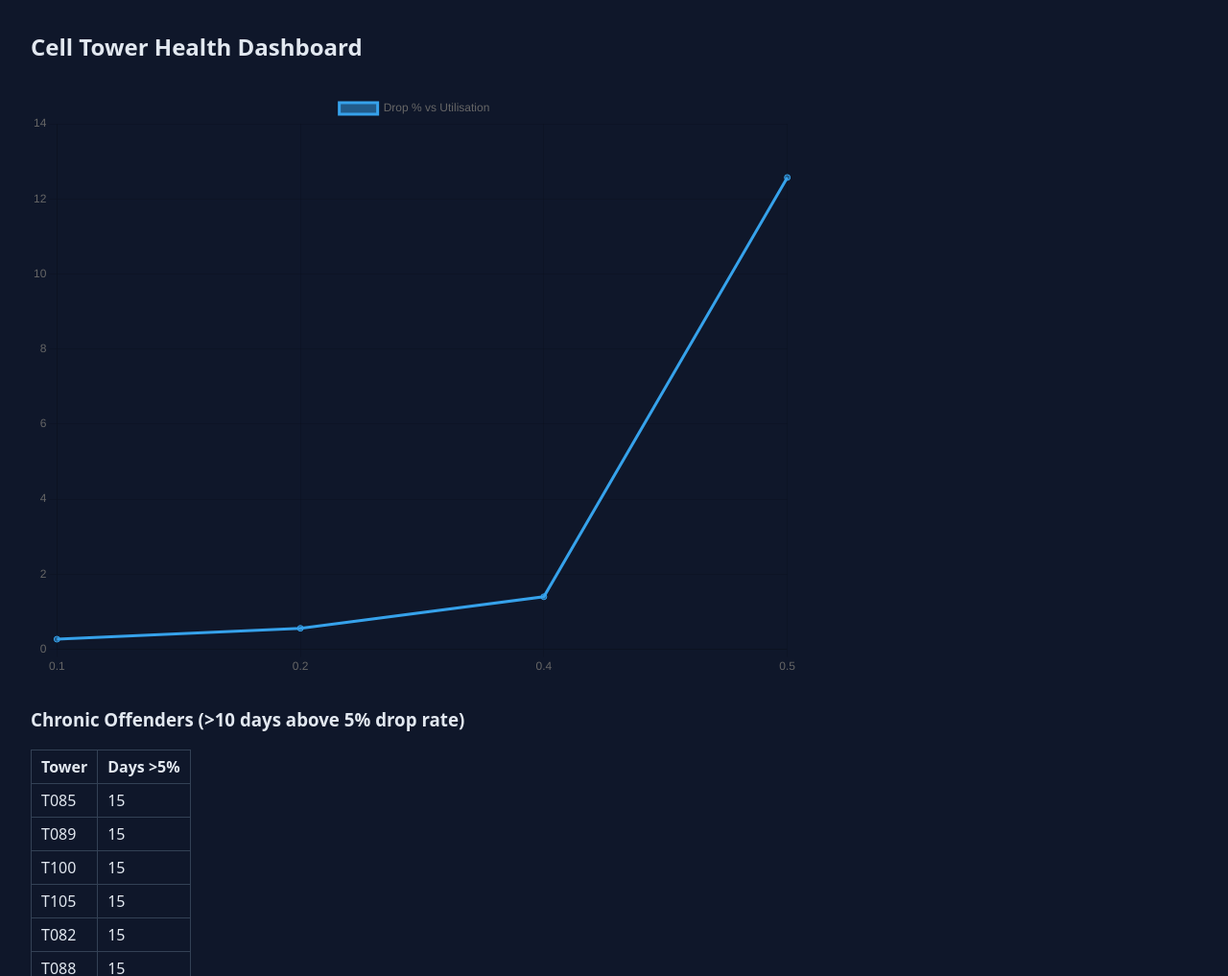
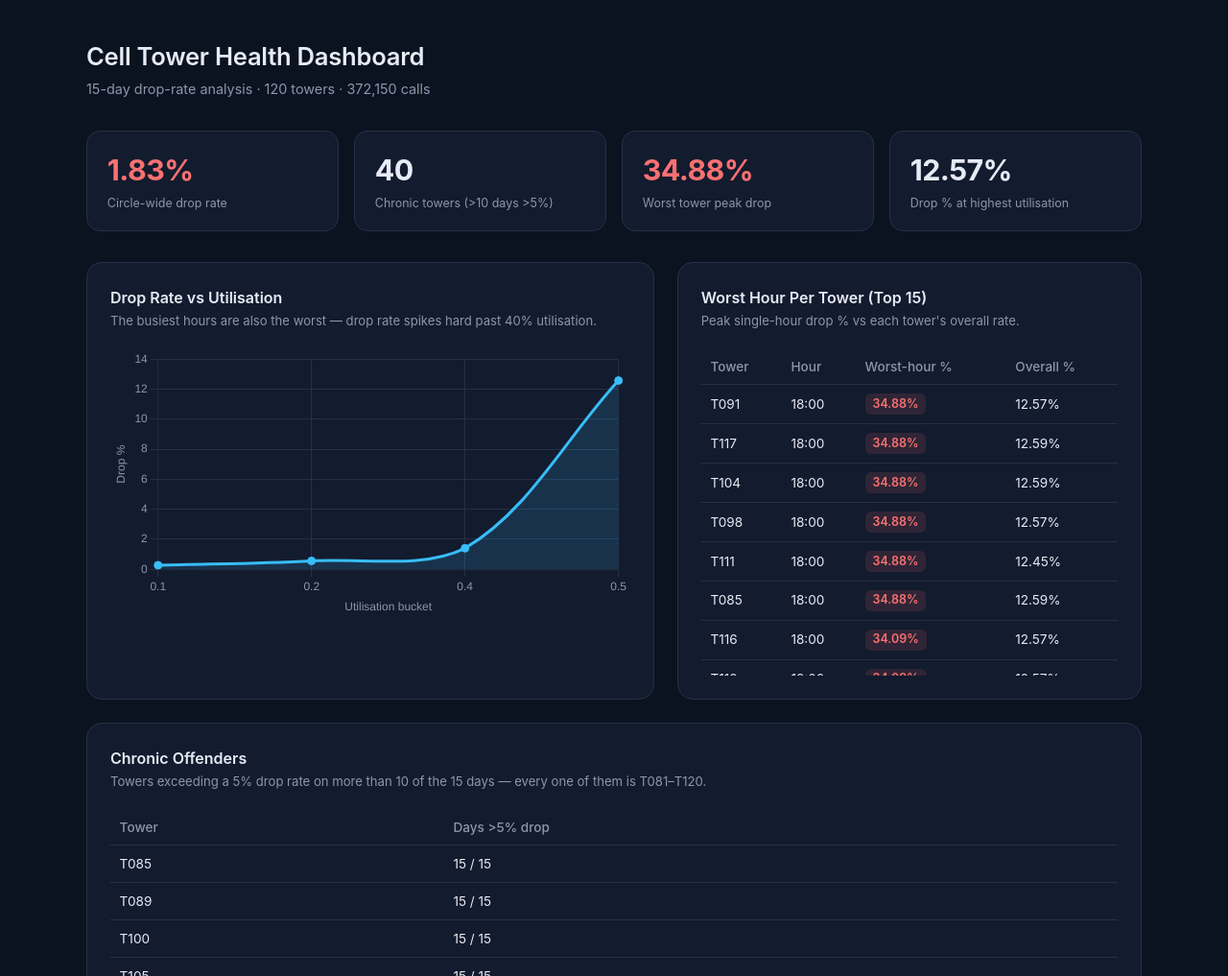
Before and after one commit to ChiragSharma2026/capstone-cell-tower-health, a plain HTML site: page dashboard/index.html in a window 1280 px wide. Shown: the top 1017 px of the page at 96% size. Drawn offline with nearby package versions, Linux system fonts and the light colour scheme.

Commit message:
improve dashboard layout

```diff
--- a/dashboard/index.html
+++ b/dashboard/index.html
@@ -1,29 +1,128 @@
 <!DOCTYPE html>
-<html>
+<html lang="en">
 <head>
 <meta charset="UTF-8">
+<meta name="viewport" content="width=device-width, initial-scale=1">
 <title>Cell Tower Health</title>
 <script src="https://cdnjs.cloudflare.com/ajax/libs/Chart.js/4.4.0/chart.umd.min.js"></script>
-<style>body{font-family:system-ui;margin:2rem;background:#0f172a;color:#e2e8f0}
-canvas{max-width:800px;margin:2rem 0}table{border-collapse:collapse}
-td,th{border:1px solid #334155;padding:6px 10px}</style>
+<style>
+  :root{
+    --bg:#0b1220; --card:#131b2e; --border:#243146;
+    --text:#e6ebf5; --sub:#8b97ac; --accent:#38bdf8; --danger:#f87171; --ok:#34d399;
+  }
+  *{box-sizing:border-box}
+  body{
+    margin:0; background:var(--bg); color:var(--text);
+    font:15px/1.5 -apple-system,system-ui,"Segoe UI",sans-serif;
+    padding:2.5rem 1.5rem;
+  }
+  .wrap{max-width:1100px;margin:0 auto}
+  h1{font-size:1.6rem;font-weight:600;letter-spacing:-0.01em;margin:0 0 .25rem}
+  .sub{color:var(--sub);margin:0 0 2rem;font-size:.9rem}
+
+  .stats{display:grid;grid-template-columns:repeat(auto-fit,minmax(160px,1fr));gap:1rem;margin-bottom:2rem}
+  .stat{background:var(--card);border:1px solid var(--border);border-radius:14px;padding:1.1rem 1.3rem}
+  .stat .num{font-size:1.9rem;font-weight:650;letter-spacing:-0.02em}
+  .stat .lbl{color:var(--sub);font-size:.78rem;margin-top:.2rem}
+  .stat.warn .num{color:var(--danger)}
+
+  .card{background:var(--card);border:1px solid var(--border);border-radius:16px;padding:1.5rem;margin-bottom:1.5rem}
+  .card h2{font-size:1rem;font-weight:600;margin:0 0 .2rem}
+  .card p.desc{color:var(--sub);font-size:.82rem;margin:0 0 1.2rem}
+
+  .chart-box{position:relative;height:280px}
+
+  table{width:100%;border-collapse:collapse;font-size:.85rem}
+  th{text-align:left;color:var(--sub);font-weight:500;padding:.5rem .6rem;border-bottom:1px solid var(--border)}
+  td{padding:.55rem .6rem;border-bottom:1px solid var(--border)}
+  tr:last-child td{border-bottom:none}
+  .badge{display:inline-block;background:rgba(248,113,113,.12);color:var(--danger);
+    border-radius:6px;padding:.1rem .5rem;font-size:.78rem;font-weight:600}
+
+  .grid2{display:grid;grid-template-columns:1.1fr .9fr;gap:1.5rem}
+  @media (max-width:800px){.grid2{grid-template-columns:1fr}}
+  .scroll{max-height:340px;overflow-y:auto}
+</style>
 </head>
 <body>
-<h2>Cell Tower Health Dashboard</h2>
-<canvas id="utilChart"></canvas>
-<h3>Chronic Offenders (&gt;10 days above 5% drop rate)</h3>
-<table id="chronicTable"></table>
+<div class="wrap">
+  <h1>Cell Tower Health Dashboard</h1>
+  <p class="sub">15-day drop-rate analysis · 120 towers · 372,150 calls</p>
+
+  <div class="stats">
+    <div class="stat warn"><div class="num" id="circleDrop">—</div><div class="lbl">Circle-wide drop rate</div></div>
+    <div class="stat"><div class="num" id="chronicCount">—</div><div class="lbl">Chronic towers (&gt;10 days &gt;5%)</div></div>
+    <div class="stat warn"><div class="num" id="worstPct">—</div><div class="lbl">Worst tower peak drop</div></div>
+    <div class="stat"><div class="num" id="worstUtil">—</div><div class="lbl">Drop % at highest utilisation</div></div>
+  </div>
+
+  <div class="grid2">
+    <div class="card">
+      <h2>Drop Rate vs Utilisation</h2>
+      <p class="desc">The busiest hours are also the worst — drop rate spikes hard past 40% utilisation.</p>
+      <div class="chart-box"><canvas id="utilChart"></canvas></div>
+    </div>
+    <div class="card">
+      <h2>Worst Hour Per Tower (Top 15)</h2>
+      <p class="desc">Peak single-hour drop % vs each tower's overall rate.</p>
+      <div class="scroll">
+        <table id="worstTable"></table>
+      </div>
+    </div>
+  </div>
+
+  <div class="card">
+    <h2>Chronic Offenders</h2>
+    <p class="desc">Towers exceeding a 5% drop rate on more than 10 of the 15 days — every one of them is T081–T120.</p>
+    <div class="scroll">
+      <table id="chronicTable"></table>
+    </div>
+  </div>
+</div>
 
 <script>
 fetch('data.json').then(r => r.json()).then(d => {
+  // headline stats
+  const totalCalls = d.util_drop.reduce((a,x)=>a+x.calls,0);
+  const totalDrops = d.util_drop.reduce((a,x)=>a+x.drops,0);
+  document.getElementById('circleDrop').textContent = (100*totalDrops/totalCalls).toFixed(2) + '%';
+  document.getElementById('chronicCount').textContent = d.chronic_towers.length;
+  document.getElementById('worstPct').textContent = Math.max(...d.worst_hours.map(x=>x.worst_hour_pct)) + '%';
+  document.getElementById('worstUtil').textContent = d.util_drop[d.util_drop.length-1].drop_pct + '%';
+
+  // chart
   new Chart(document.getElementById('utilChart'), {
     type: 'line',
-    data: { labels: d.util_drop.map(x => x.util_bucket),
-      datasets: [{ label: 'Drop % vs Utilisation', data: d.util_drop.map(x => x.drop_pct) }] }
+    data: {
+      labels: d.util_drop.map(x => x.util_bucket),
+      datasets: [{
+        label: 'Drop %',
+        data: d.util_drop.map(x => x.drop_pct),
+        borderColor: '#38bdf8',
+        backgroundColor: 'rgba(56,189,248,0.15)',
+        fill: true, tension: 0.35, pointRadius: 4, pointBackgroundColor: '#38bdf8'
+      }]
+    },
+    options: {
+      maintainAspectRatio: false,
+      plugins: { legend: { display: false } },
+      scales: {
+        x: { title: {display:true, text:'Utilisation bucket', color:'#8b97ac'}, ticks:{color:'#8b97ac'}, grid:{color:'#243146'} },
+        y: { title: {display:true, text:'Drop %', color:'#8b97ac'}, ticks:{color:'#8b97ac'}, grid:{color:'#243146'} }
+      }
+    }
   });
-  const t = document.getElementById('chronicTable');
-  t.innerHTML = '<tr><th>Tower</th><th>Days &gt;5%</th></tr>' +
-    d.chronic_towers.map(x => `<tr><td>${x.tower_id}</td><td>${x.days_over_5pct}</td></tr>`).join('');
+
+  // worst-hour table
+  const wt = document.getElementById('worstTable');
+  wt.innerHTML = '<tr><th>Tower</th><th>Hour</th><th>Worst-hour %</th><th>Overall %</th></tr>' +
+    d.worst_hours.map(x => `<tr><td>${x.tower_id}</td><td>${x.hour_of_day}:00</td>
+      <td><span class="badge">${x.worst_hour_pct}%</span></td><td>${x.tower_pct}%</td></tr>`).join('');
+
+  // chronic table
+  const ct = document.getElementById('chronicTable');
+  ct.innerHTML = '<tr><th>Tower</th><th>Days &gt;5% drop</th></tr>' +
+    d.chronic_towers.map(x => `<tr><td>${x.tower_id}</td><td>${x.days_over_5pct} / 15</td></tr>`).join('');
 });
 </script>
 </body>
```
